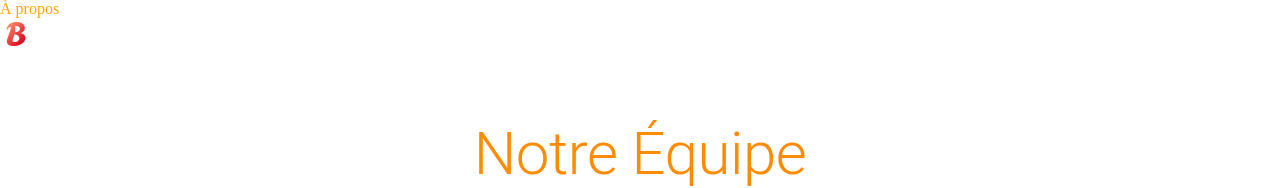
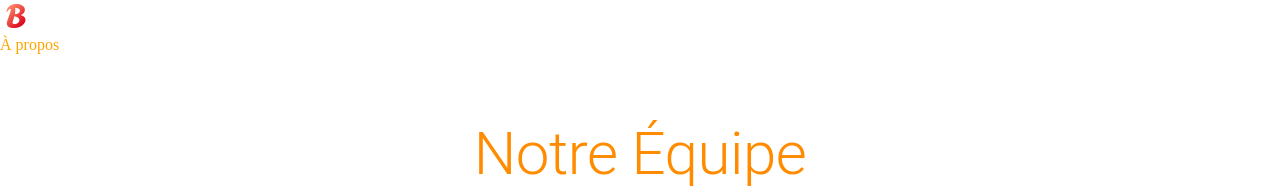
Before and after one commit to Raphael77850/La-Bringuerie, a React (Vite) app in the folder client/: page /about in a window 1280 px wide. Shown: the top 188 px of the page. Built offline with nearby package versions, Linux system fonts and the light colour scheme.

Commit message:
fix css in header

```diff
--- a/client/src/components/Header/Header.tsx
+++ b/client/src/components/Header/Header.tsx
@@ -22,15 +22,15 @@ export default function Header() {
 
   return (
     <AppBar position="static" className={classes.appBar}>
+      <RouterLink to="/">
+        <img src={letterB} alt="La Bringuerie" style={{ height: "2rem" }} />
+      </RouterLink>
       <RouterLink
         to="/about"
         style={{ color: "orange", textDecoration: "none" }}
       >
         À propos
       </RouterLink>
-      <RouterLink to="/">
-        <img src={letterB} alt="La Bringuerie" style={{ height: "2rem" }} />
-      </RouterLink>
     </AppBar>
   );
 }
```
